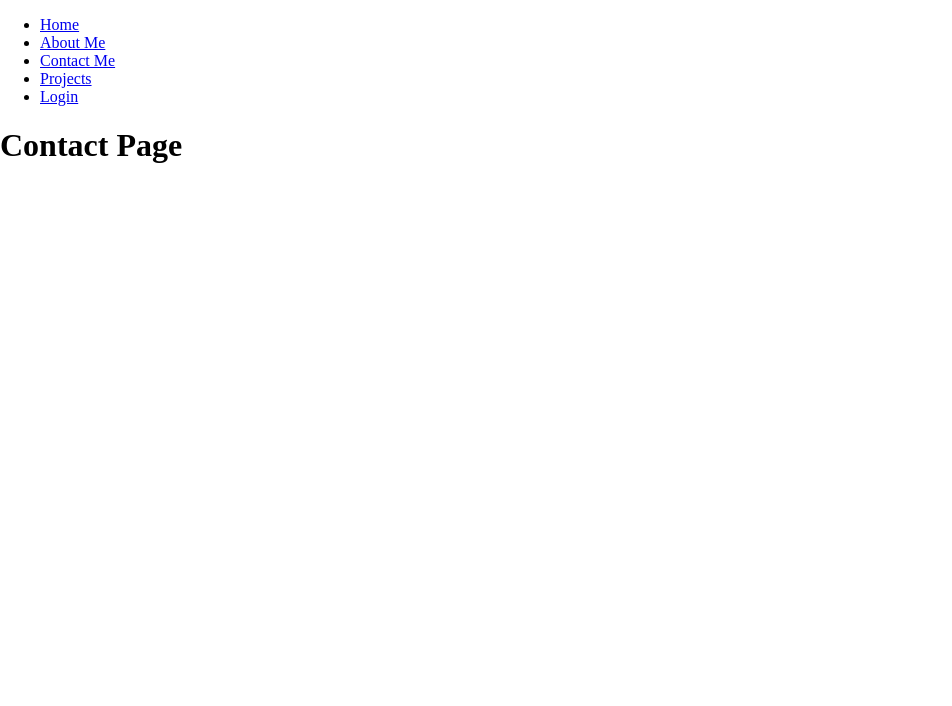
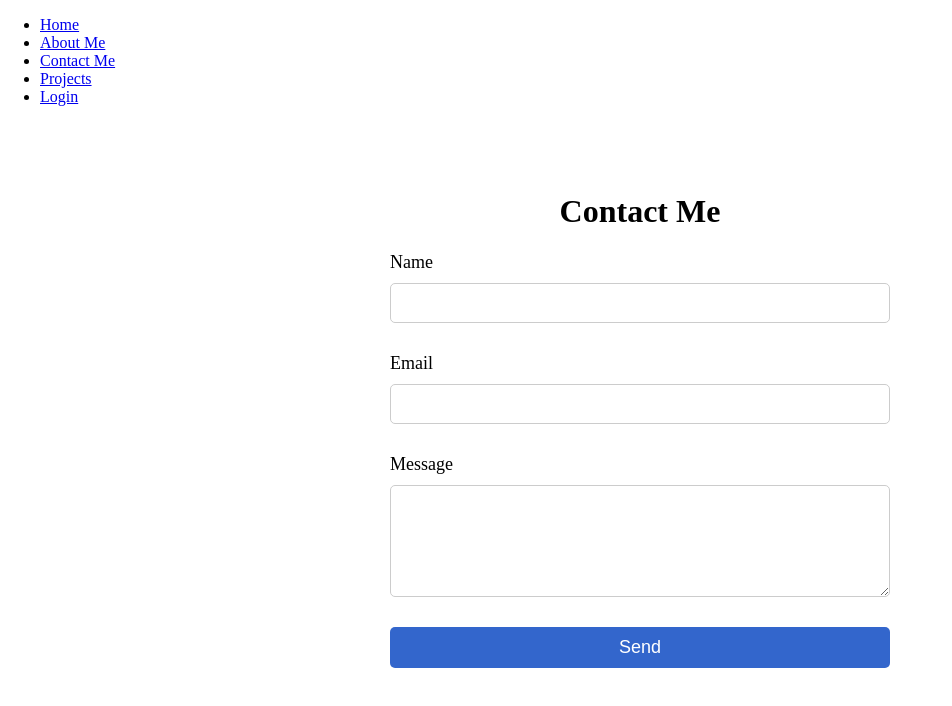
Before and after one commit to Uthaeus/video-portfolio-app, a React (Create React App) app: page /contact-me in a window 1280 px wide. Shown: the top 706 px of the page, without its empty margins (0-952 px from the left). Built offline with nearby package versions, Linux system fonts and the light colour scheme; the HTML template or start-up script is replaced by a standard one.

Commit message:
created About and Contact components with styling

```diff
--- a/src/pages/About.js
+++ b/src/pages/About.js
@@ -1,9 +1,29 @@
 
+import classes from '../styles/About.module.css';
 
 const AboutPage = () => {
     return (
-        <h1>About Me</h1>
-    );
+        <div className={classes['about-me']}>
+          <h1>About Me</h1>
+          <img
+            src="https://via.placeholder.com/200x200"
+            alt="Profile"
+            className={classes['profile-picture']}
+          />
+          <p>
+            Hi there! My name is Dude and I'm a video editor with over 5 years
+            of experience. I specialize in creating engaging and visually stunning
+            videos for a wide variety of clients. My work has been featured in
+            several major publications and I've won numerous awards for my
+            contributions to the industry.
+          </p>
+          <p>
+            When I'm not editing videos, you can find me exploring the great
+            outdoors or playing with my dog. I'm also an avid reader and
+            enjoy curling up with a good book on rainy days.
+          </p>
+        </div>
+      );
 };
 
 
--- a/src/pages/Contact.js
+++ b/src/pages/Contact.js
@@ -1,9 +1,27 @@
 
+import classes from '../styles/Contact.module.css';
 
 const ContactPage = () => {
     return (
-        <h1>Contact Page</h1>
-    );
+        <div className={classes['contact-form']}>
+          <h1>Contact Me</h1>
+          <form>
+            <div className={classes['form-group']}>
+              <label htmlFor="name">Name</label>
+              <input type="text" id="name" name="name" required />
+            </div>
+            <div className={classes['form-group']}>
+              <label htmlFor="email">Email</label>
+              <input type="email" id="email" name="email" required />
+            </div>
+            <div className={classes['form-group']}>
+              <label htmlFor="message">Message</label>
+              <textarea id="message" name="message" rows="5" required></textarea>
+            </div>
+            <button type="submit">Send</button>
+          </form>
+        </div>
+      );
 };
 
 
--- /dev/null
+++ b/src/styles/About.module.css
@@ -0,0 +1,18 @@
+.about-me {
+    display: flex;
+    flex-direction: column;
+    align-items: center;
+    padding: 50px;
+  }
+
+  .profile-picture {
+    border-radius: 50%;
+    margin-bottom: 20px;
+    box-shadow: 0px 0px 10px rgba(0, 0, 0, 0.2);
+  }
+
+  p {
+    font-size: 18px;
+    line-height: 1.5;
+    margin-bottom: 20px;
+  }
--- /dev/null
+++ b/src/styles/Contact.module.css
@@ -0,0 +1,47 @@
+.contact-form {
+    display: flex;
+    flex-direction: column;
+    align-items: center;
+    padding: 50px;
+  }
+
+  form {
+    width: 100%;
+    max-width: 500px;
+    display: flex;
+    flex-direction: column;
+  }
+
+  .form-group {
+    display: flex;
+    flex-direction: column;
+    margin-bottom: 20px;
+  }
+
+  label {
+    font-size: 18px;
+    margin-bottom: 10px;
+  }
+
+  input,
+  textarea {
+    font-size: 16px;
+    padding: 10px;
+    border-radius: 5px;
+    border: 1px solid #ccc;
+    margin-bottom: 10px;
+  }
+
+  button[type="submit"] {
+    background-color: #3366cc;
+    color: #fff;
+    font-size: 18px;
+    padding: 10px 20px;
+    border-radius: 5px;
+    border: none;
+    cursor: pointer;
+  }
+
+  button[type="submit"]:hover {
+    background-color: #235fa8;
+  }
```
